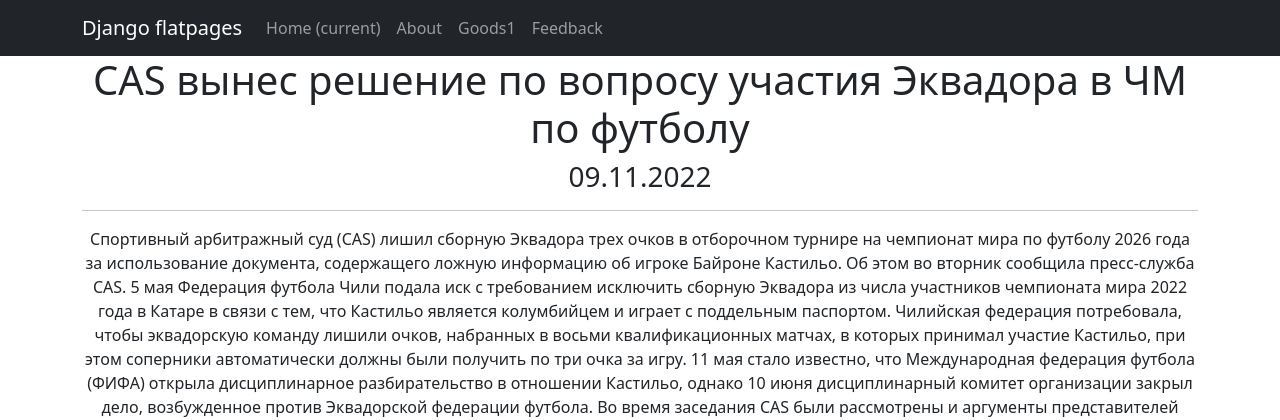
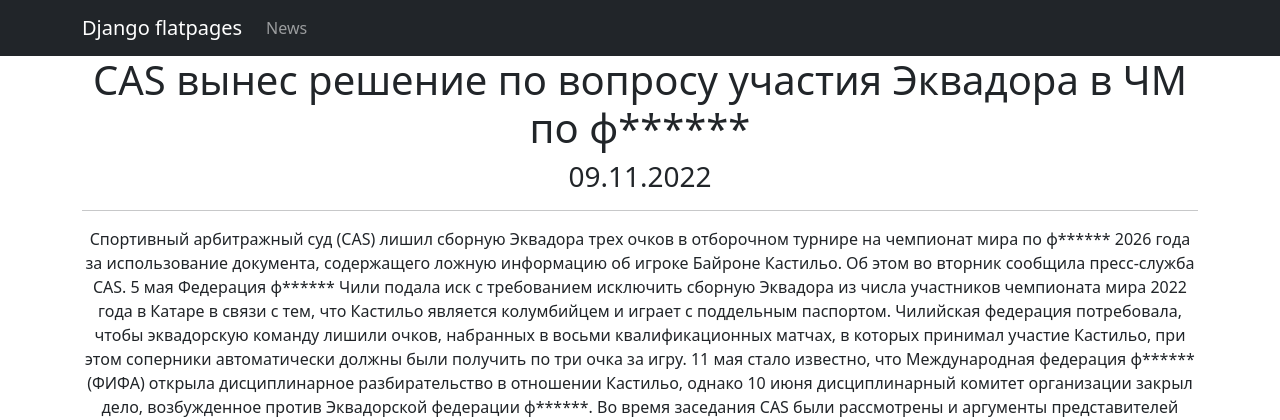
Before and after one commit to Aleksets/SkillFactory-D3.6-Zaplatin, a Django app: page /news/1 in a window 1280 px wide. Shown: the top 420 px of the page. Run offline with Django 4.2, Linux system fonts and the light colour scheme; data comes from the database, SQL or seed files in the repository; some libraries are stand-ins or nearby versions.

Commit message:
Commit #4 (task D3.6 - final task)

```diff
--- /dev/null
+++ b/NewsPortal/news/templatetags/custom_filters.py
@@ -0,0 +1,28 @@
+from django import template
+from datetime import datetime, date
+
+register = template.Library()
+
+
+UNWANTED_WORDS = ('маск', 'маска', 'маску', 'маском', 'маске',
+                  'футбол', 'футбола', 'футболу', 'футболом', 'футболе',
+                  'конкурс', 'конкурса', 'конкурсу', 'конкурсом', 'конкурсе',
+                  'конкурсы', 'конкурсов', 'конкурсам', 'конкурсами', 'конкурсах')
+
+
+@register.filter()
+def censor(text, symbol='*'):
+    """
+    text: текст, к которому нужно применить фильтр
+    """
+    try:
+        text_list = text.split()
+        for i, word in enumerate(text_list):
+            word = word.lower().replace('(', '').replace(')', '').\
+                replace(',', '').replace('.', '').replace('-', '').replace('!', '').\
+                replace('?', '').replace('\'', '').replace('\"', '')
+            if word in UNWANTED_WORDS:
+                text_list[i] = text_list[i].replace(word[1:], symbol * (len(word) - 1), 1)
+        return f'{" ".join(text_list)}'
+    except AttributeError:
+        return 'Цензура может быть применена только к тексту'
--- a/NewsPortal/templates/flatpages/default.html
+++ b/NewsPortal/templates/flatpages/default.html
@@ -25,19 +25,8 @@
                 </button>
                 <div class="collapse navbar-collapse" id="navbarResponsive">
                     <ul class="navbar-nav ml-auto">
-                        <li class="nav-item active">
-                            <a class="nav-link" href="#">Home
-                                <span class="sr-only">(current)</span>
-                            </a>
-                        </li>
                         <li class="nav-item">
-                            <a class="nav-link" href="/about/">About</a>
-                        </li>
-                        <li class="nav-item">
-                            <a class="nav-link" href="/goods1/">Goods1</a>
-                        </li>
-                        <li class="nav-item">
-                            <a class="nav-link" href="/feedback/">Feedback</a>
+                            <a class="nav-link" href="/news/">News</a>
                         </li>
                     </ul>
                 </div>
--- a/NewsPortal/templates/post.html
+++ b/NewsPortal/templates/post.html
@@ -1,17 +1,18 @@
 <!--  наследуемся от шаблона default.html, который мы создавали для flatpages -->
 {% extends 'flatpages/default.html' %}
 
+<!--  загружаем пользовательские фильтры -->
+{% load custom_filters %}
 <!-- Название у нас будет Новость/статья -->
 {% block title %}
-Новость/статья
+    Новость/статья
 {% endblock title %}
 
 <!-- В контенте на странице мы выводим саму новость/статью,
  идентификатор которого был передан в url -->
 {% block content %}
-<h1>{{ post.title }}</h1>
-<h3>{{ post.add_date|date:'d.m.Y' }}</h3>
-<hr>
-<p>{{ post.text }}</p>
-
+    <h1>{{ post.title|censor }}</h1>
+    <h3>{{ post.add_date|date:'d.m.Y' }}</h3>
+    <hr>
+    <p>{{ post.text|censor }}</p>
 {% endblock content %}
```
Also changed, not shown: NewsPortal/templates/news.html (+5 -4 lines).
